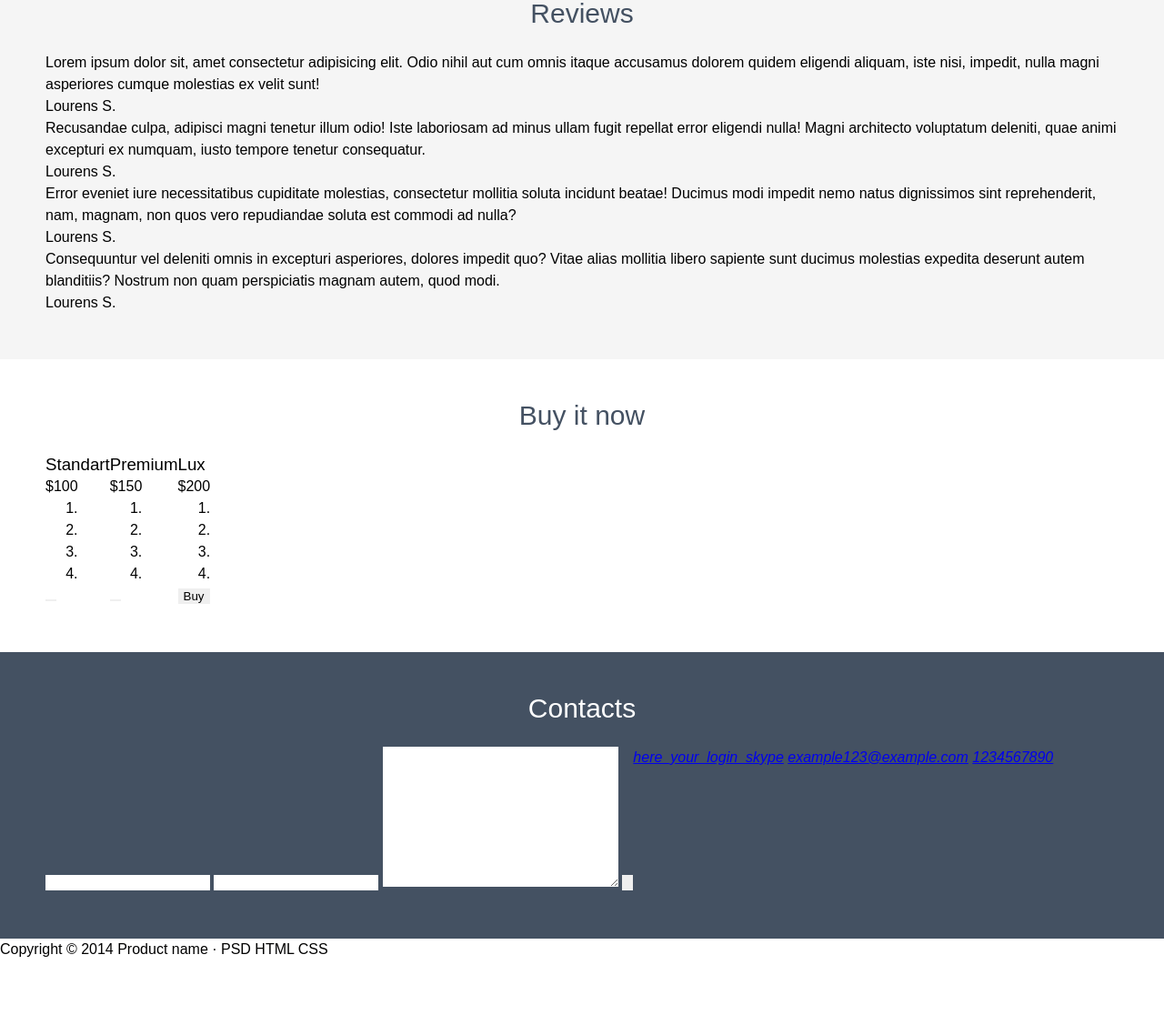
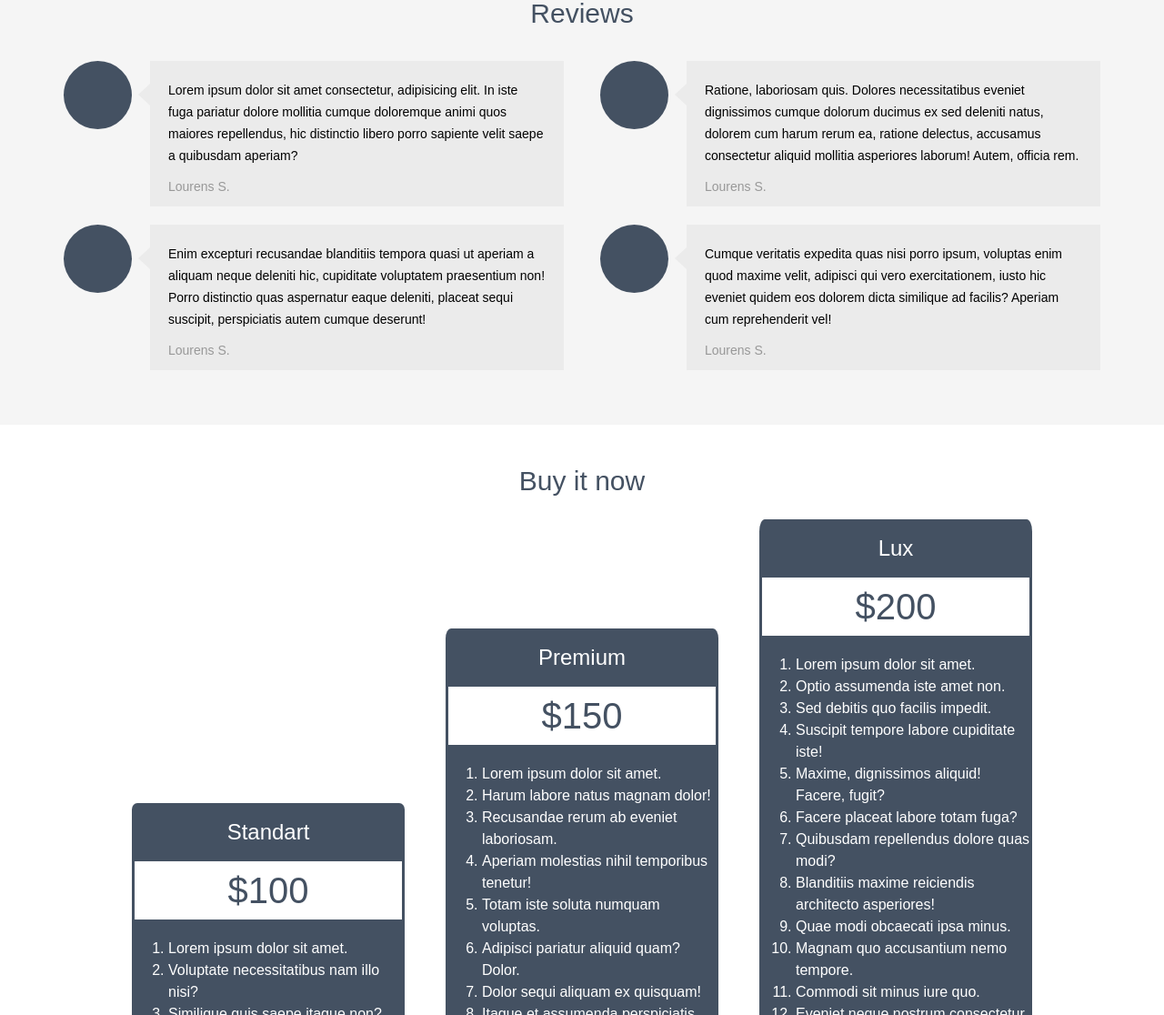
Before and after one commit to David245M/SimpleTemplate.github.io, a website built with webpack: page index.html in a window 1280 px wide. Shown: the part 1684-2800 px from the top of the page at 91% size. Before the commit the page ends 2740 px from the top, so only its background shows below. Built offline with nearby package versions, Linux system fonts and the light colour scheme; files whose address does not match are found by name.

Commit message:
Finished desktop vesion
Desktop version is done

```diff
--- a/index.html
+++ b/index.html
@@ -3,7 +3,7 @@
 <head>
     <meta charset="UTF-8">
     <meta name="viewport" content="width=device-width, initial-scale=1.0">
-    <link rel="stylesheet" href="src/main.css">
+    <link rel="stylesheet" href="src/css/main.css">
     <title>SimpleTemplate</title>
 </head>
 <body>
@@ -124,34 +124,42 @@
             </div>
         </section>
 
-        <section class="rewiews">
+        <section class="reviews">
             <div class="container">
                 <h2>Reviews</h2>
-                <div class="review">
-                    <div class="review-img"></div>
-                    <div class="review-inner">
-                        <p>Lorem ipsum dolor sit, amet consectetur adipisicing elit. Odio nihil aut cum omnis itaque accusamus dolorem quidem eligendi aliquam, iste nisi, impedit, nulla magni asperiores cumque molestias ex velit sunt!</p>
+                <div class="comment">
+                    <picture>
+                        <div class="reviews-img"></div>
+                    </picture>
+                    <div class="bubble">
+                        <p>Lorem ipsum dolor sit amet consectetur, adipisicing elit. In iste fuga pariatur dolore mollitia cumque doloremque animi quos maiores repellendus, hic distinctio libero porro sapiente velit saepe a quibusdam aperiam?</p>
                         <div class="author">Lourens S.</div>
                     </div>
                 </div>
-                <div class="review">
-                    <div class="review-img"></div>
-                    <div class="review-inner">
-                        <p>Recusandae culpa, adipisci magni tenetur illum odio! Iste laboriosam ad minus ullam fugit repellat error eligendi nulla! Magni architecto voluptatum deleniti, quae animi excepturi ex numquam, iusto tempore tenetur consequatur.</p>
+                <div class="comment">
+                    <picture>
+                        <div class="reviews-img"></div>
+                    </picture>
+                    <div class="bubble">
+                        <p>Ratione, laboriosam quis. Dolores necessitatibus eveniet dignissimos cumque dolorum ducimus ex sed deleniti natus, dolorem cum harum rerum ea, ratione delectus, accusamus consectetur aliquid mollitia asperiores laborum! Autem, officia rem.</p>
                         <div class="author">Lourens S.</div>
                     </div>
                 </div>
-                <div class="review">
-                    <div class="review-img"></div>
-                    <div class="review-inner">
-                        <p>Error eveniet iure necessitatibus cupiditate molestias, consectetur mollitia soluta incidunt beatae! Ducimus modi impedit nemo natus dignissimos sint reprehenderit, nam, magnam, non quos vero repudiandae soluta est commodi ad nulla?</p>
+                <div class="comment">
+                    <picture>
+                        <div class="reviews-img"></div>
+                    </picture>
+                    <div class="bubble">
+                        <p>Enim excepturi recusandae blanditiis tempora quasi ut aperiam a aliquam neque deleniti hic, cupiditate voluptatem praesentium non! Porro distinctio quas aspernatur eaque deleniti, placeat sequi suscipit, perspiciatis autem cumque deserunt!</p>
                         <div class="author">Lourens S.</div>
                     </div>
                 </div>
-                <div class="review">
-                    <div class="review-img"></div>
-                    <div class="review-inner">
-                        <p>Consequuntur vel deleniti omnis in excepturi asperiores, dolores impedit quo? Vitae alias mollitia libero sapiente sunt ducimus molestias expedita deserunt autem blanditiis? Nostrum non quam perspiciatis magnam autem, quod modi.</p>
+                <div class="comment">
+                    <picture>
+                        <div class="reviews-img"></div>
+                    </picture>
+                    <div class="bubble">
+                        <p>Cumque veritatis expedita quas nisi porro ipsum, voluptas enim quod maxime velit, adipisci qui vero exercitationem, iusto hic eveniet quidem eos dolorem dicta similique ad facilis? Aperiam cum reprehenderit vel!</p>
                         <div class="author">Lourens S.</div>
                     </div>
                 </div>
@@ -165,32 +173,44 @@
                     <h3>Standart</h3>
                     <div class="price">$100</div>
                     <ol>
-                        <li></li>
-                        <li></li>
-                        <li></li>
-                        <li></li>
+                        <li>Lorem ipsum dolor sit amet.</li>
+                        <li>Voluptate necessitatibus nam illo nisi?</li>
+                        <li>Similique quis saepe itaque non?</li>
+                        <li>Magni nemo ad earum quis!</li>
                     </ol>
-                    <button></button>
+                    <button>Buy</button>
                 </div>
                 <div class="item">
                     <h3>Premium</h3>
                     <div class="price">$150</div>
                     <ol>
-                        <li></li>
-                        <li></li>
-                        <li></li>
-                        <li></li>
+                        <li>Lorem ipsum dolor sit amet.</li>
+                        <li>Harum labore natus magnam dolor!</li>
+                        <li>Recusandae rerum ab eveniet laboriosam.</li>
+                        <li>Aperiam molestias nihil temporibus tenetur!</li>
+                        <li>Totam iste soluta numquam voluptas.</li>
+                        <li>Adipisci pariatur aliquid quam? Dolor.</li>
+                        <li>Dolor sequi aliquam ex quisquam!</li>
+                        <li>Itaque et assumenda perspiciatis illum.</li>
                     </ol>
-                    <button></button>
+                    <button>Buy</button>
                 </div>
                 <div class="item">
                     <h3>Lux</h3>
                     <div class="price">$200</div>
                     <ol>
-                        <li></li>
-                        <li></li>
-                        <li></li>
-                        <li></li>
+                        <li>Lorem ipsum dolor sit amet.</li>
+                        <li>Optio assumenda iste amet non.</li>
+                        <li>Sed debitis quo facilis impedit.</li>
+                        <li>Suscipit tempore labore cupiditate iste!</li>
+                        <li>Maxime, dignissimos aliquid! Facere, fugit?</li>
+                        <li>Facere placeat labore totam fuga?</li>
+                        <li>Quibusdam repellendus dolore quas modi?</li>
+                        <li>Blanditiis maxime reiciendis architecto asperiores!</li>
+                        <li>Quae modi obcaecati ipsa minus.</li>
+                        <li>Magnam quo accusantium nemo tempore.</li>
+                        <li>Commodi sit minus iure quo.</li>
+                        <li>Eveniet neque nostrum consectetur earum.</li>
                     </ol>
                     <button>Buy</button>
                 </div>
@@ -198,24 +218,20 @@
         </section>
 
         <section class="contacts">
-            <div class="contacts-inner container">
+            <div class="container">
                 <h2>Contacts</h2>
                 <form action="">
-                    <input type="text">
-                    <input type="email">
-                    <textarea name="" id="" cols="30" rows="10"></textarea>
-                    <input type="button">
+                    <input type="text" placeholder="Your name:">
+                    <input type="email" placeholder="Your email: ">
+                    <textarea name="" id="" cols="30" rows="10" placeholder="Your message:"></textarea>
+                    <button>Send</button>
                 </form>
                 <address>
-                    <a href="skype:example123?chat">here_your_login_skype</a>
-                    <a href="mailto:example123@example.com?subject=SimpleTemplate">example123@example.com</a>
-                    <a href="tel:1234567890">1234567890</a>
+                    <a href="skype:example123?chat"><img src="src/img/skype-icon.png" alt=""> here_your_login_skype</a>
+                    <a href="mailto:example123@example.com?subject=SimpleTemplate"><img src="src/img/email-icon.png" alt=""> example123@example.com</a>
+                    <a href="tel:1234567890"><img src="src/img/phone-icon.png" alt=""> 1234567890</a>
                     <div class="icons">
-                        <img src="" alt="" class="icon">
-                        <img src="" alt="" class="icon">
-                        <img src="" alt="" class="icon">
-                        <img src="" alt="" class="icon">
-                        <img src="" alt="" class="icon">
+                        <img src="src/img/social-buttons.png" alt="">
                     </div>
                 </address>
             </div>
--- a/src/index.js
+++ b/src/index.js
@@ -0,0 +1 @@
+import './scss/main.scss'
--- a/src/main.scss
+++ /dev/null
@@ -1,156 +0,0 @@
-*{
-    box-sizing: border-box;
-    margin: 0;
-    border: 0;
-    offset: 0;
-}
-
-$maincolor: #445162;
-
-body {
-    width: 100%;
-    font-family: Arial, serif;
-    line-height: 1.5rem;
-}
-
-h1, h2, h3, h4 {
-    font-weight: normal;
-}
-
-h2 {
-    width: 100%;
-    padding-bottom: 30px;
-    font-size: 1.85em;
-    font-size: 30px;
-    color: $maincolor;
-}
-
-.container {
-    max-width: 1180px;
-    width: 100%;
-    margin: 0 auto;
-}
-
-header,
-.contacts {
-    background-color: $maincolor;
-    h1,h2,ul {
-        color: white;
-    }
-}
-
-header {
-    font-size: 20px;
-    order: 0;
-    .header-inner {
-        width: 50%;
-    }
-    ul {
-        list-style-image: url(img/check-icon.png);
-        line-height: 30px;
-        font-size: 20px;
-        padding: 50px 0 0 32px;
-    }
-    h1 {
-        font-size: 3em;
-
-    }
-    .product-img {
-        width: 470px;
-        height: 215px;
-        background-color: white;
-    }
-}
-
-.container {
-    padding: 50px 0;
-    display: flex;
-    flex-direction: row;
-    flex-wrap: wrap;
-
-    .screenshot:nth-of-type(n+3),
-    li:nth-child(n+4) {
-        padding-bottom: 0;
-    }
-}
-
-picture {
-    width: 50%;
-    display: flex;
-    justify-content: flex-end;
-}
-
-section {
-    &:nth-of-type(odd){
-        background-color: white;
-    }
-    &:nth-of-type(even) {
-        background-color: #f5f5f5;
-    }
-    &.contacts {
-        background-color: $maincolor;
-    }
-    &:not(.about) h2 {
-        text-align: center;
-    }
-}
-
-
-.about {
-    .about-inner {
-        width: 50%;
-        p {
-            margin-bottom: 1.25rem;
-        }
-    }
-    .about-img {
-        width: 430px;
-        height: 235px;
-        background-color: $maincolor;
-    }
-}
-
-.pros_and_cons {
-    ul {
-        list-style: none;
-        width: 100%;
-        display: flex;
-        flex-wrap: wrap;
-        flex-direction: row;
-        li {
-            width: 50%;
-            padding:0 40px 20px;
-            background-image: url(img/plus-icon.png);
-            background-position: left top;
-            background-repeat: no-repeat;
-
-        }
-    }
-}
-
-.screenshots {
-    .container {
-        display: flex;
-        flex-direction: row;
-        flex-wrap: wrap;
-    }
-    .screenshot {
-        width: 50%;
-        padding-bottom: 30px;
-        display: inherit;
-        flex-direction: row;
-        .screenshot-inner {
-            height: fit-content;
-        }
-    }
-    picture {
-        height: fit-content;
-        flex-shrink: 0.36;
-        justify-content: flex-start;
-        .screenshots-img {
-            width: 200px;
-            height: 150px;
-            background-color: $maincolor;
-        }
-    }
-}
--- /dev/null
+++ b/src/scss/main.scss
@@ -0,0 +1,311 @@
+$maincolor: #445162;
+@import 'buy';
+
+*{
+    box-sizing: border-box;
+    margin: 0;
+    border: 0;
+    offset: 0;
+}
+
+
+body {
+    width: 100%;
+    font-family: Arial, serif;
+    line-height: 1.5rem;
+}
+
+h1, h2, h3, h4 {
+    font-weight: normal;
+}
+
+h2 {
+    width: 100%;
+    padding-bottom: 30px;
+    font-size: 1.85em;
+    font-size: 30px;
+    color: $maincolor;
+}
+
+.container {
+    max-width: 1180px;
+    width: 100%;
+    margin: 0 auto;
+}
+
+header,
+.contacts {
+    background-color: $maincolor;
+    h1,h2,ul {
+        color: white;
+    }
+}
+
+header {
+    font-size: 20px;
+    order: 0;
+    .header-inner {
+        width: 50%;
+    }
+    ul {
+        list-style-image: url(../img/check-icon.png);
+        line-height: 30px;
+        font-size: 20px;
+        padding: 50px 0 0 32px;
+    }
+    h1 {
+        font-size: 3em;
+
+    }
+    .product-img {
+        width: 470px;
+        height: 215px;
+        background-color: white;
+    }
+}
+
+.container {
+    padding: 50px 0;
+    display: flex;
+    flex-direction: row;
+    flex-wrap: wrap;
+
+    .screenshot:nth-of-type(n+3),
+    li:nth-child(n+4) {
+        padding-bottom: 0;
+    }
+}
+
+header,
+.about {
+    picture {
+        width: 50%;
+        display: flex;
+        justify-content: flex-end;
+    }
+}
+
+section {
+    &:nth-of-type(odd){
+        background-color: white;
+    }
+    &:nth-of-type(even) {
+        background-color: #f5f5f5;
+    }
+    &.contacts {
+        background-color: $maincolor;
+    }
+    &:not(.about) h2 {
+        text-align: center;
+    }
+}
+
+
+.about {
+    .about-inner {
+        width: 50%;
+        p {
+            margin-bottom: 1.25rem;
+        }
+    }
+    .about-img {
+        width: 430px;
+        height: 235px;
+        background-color: $maincolor;
+    }
+}
+
+.pros_and_cons {
+    ul {
+        list-style: none;
+        width: 100%;
+        display: flex;
+        flex-wrap: wrap;
+        flex-direction: row;
+        li {
+            width: 50%;
+            padding:0 40px 20px;
+            background-image: url(../img/plus-icon.png);
+            background-position: left top;
+            background-repeat: no-repeat;
+
+        }
+    }
+}
+
+.screenshots {
+    .screenshot {
+        width: 50%;
+        padding-bottom: 30px;
+        display: inherit;
+        flex-direction: row;
+        .screenshot-inner {
+            height: fit-content;
+            padding-left: 10px;
+        }
+    }
+    picture {
+        height: fit-content;
+        width: 50%;
+        justify-content: flex-start;
+        .screenshots-img {
+            width: 200px;
+            height: 150px;
+            background-color: $maincolor;
+        }
+    }
+}
+
+.reviews {
+    $img-size:75px;
+    .comment {
+        width: 50%;
+        padding: 10px 20px;
+        display: inherit;
+        .reviews-img {
+            border-radius: 50%;
+            width: $img-size;
+            height: $img-size;
+            background-color: $maincolor;
+        }
+        picture {
+            padding-right: 20px;
+        }
+    }
+    .bubble {
+        $comment-color: #ebebeb;
+        padding: 10px;
+        background-color: $comment-color;
+        position: relative;
+        font-size: 0.875rem;
+        &::before {
+            content: " ";
+            position: absolute;
+            right: 100%;
+            top:($img-size/2 - 13);
+            border-top: 12px solid transparent;
+            border-right: 13px solid $comment-color;
+            border-bottom: 12px solid transparent;
+        }
+        p {
+            padding: 10px;
+        }
+        .author {
+            padding: 0 0 0 10px ;
+            color: #989898;
+        }
+    }
+}
+
+.buy {
+    color: white;
+    .container {
+        padding-left:95px;
+        padding-right: 95px;
+        justify-content: space-between;
+        align-items: flex-end;
+    }
+
+    .item{
+        width: 300px;
+        border-radius: 2%;
+        display: inherit;
+        flex-direction: column;
+        background: $maincolor;
+    }
+    h3,
+    .price {
+        text-align: center;
+        font-size: 1.5rem;
+        padding: 20px 0;
+    }
+    .price {
+        background: #fff;
+        color: $maincolor;
+        margin: 0 3px 20px;
+        font-size: 2.5rem;
+        height: fit-content;
+    }
+    button {
+        width: fit-content;
+        margin: 15px 20px;
+        width: initial;
+    }
+}
+
+
+@mixin opacityLinear {
+    opacity: 1;
+    transition: .2s linear;
+    &:hover {
+        opacity: 0.6;
+    }
+}
+button {
+    padding: 15px;
+    border: 0;
+    border-radius: 5px;
+    background-color: white;
+    text-transform: uppercase;
+    color: $maincolor;
+    font-size: 1.125rem;
+    font-weight: bold;
+    @include opacityLinear();
+}
+
+
+a {
+    color: inherit;
+    text-decoration: none;
+    font-style: normal;
+    @include opacityLinear();
+}
+
+.contacts {
+    color: white;
+    .container {
+        padding-left: 200px;
+        padding-right: 200px;
+        flex-direction: row;
+        justify-content: space-between;
+    }
+    form {
+        width: 62.5%;
+        height: 350px;
+        display: inherit;
+        flex-direction: column;
+        justify-content: space-between;
+        input,
+        textarea {
+            width: 100%;
+            padding: 15px 7.5px;
+            border-radius: 5px;
+            &::placeholder {
+                font-size: 1rem;
+                font-style: normal;
+                font-family: Arial;
+                color: $maincolor;
+            }
+        }
+    }
+    address {
+        display: inherit;
+        flex-direction: column;
+        a {
+            padding-bottom: 20px;
+            display: inherit;
+            flex-direction: row;
+            align-items: center;
+            img {
+                padding-right: 5px;
+            }
+        }
+    }
+    button {
+        margin: 0 160px;
+    }
+}
+
+footer {
+    text-align: center;
+}
```
Also changed, not shown: webpack.config.js (+14 -4 lines), dist/main.css (deleted), dist/main.js, src/css/main.css (added), src/img/email-icon.png (added), src/img/skype-icon.png (added), src/img/social-buttons.png (added), src/main.css (deleted), src/scss/buy.css (added), src/scss/buy.scss (added), 1 other file.
